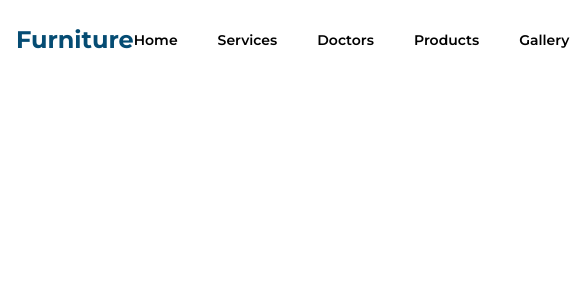
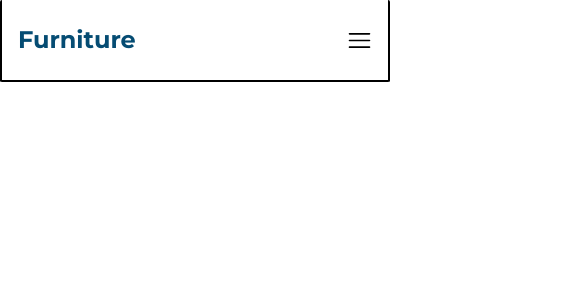
Before and after one commit to aziv7/furniture_landing, a React (Vite) app: page / in a window 390 px wide. Shown: the top 300 px of the page, 585 px wide, since content can reach past the window. Built offline with nearby package versions, Linux system fonts and the light colour scheme.

Commit message:
responsive header section logic

```diff
--- a/package.json
+++ b/package.json
@@ -11,7 +11,8 @@
   },
   "dependencies": {
     "react": "^18.2.0",
-    "react-dom": "^18.2.0"
+    "react-dom": "^18.2.0",
+    "react-icons": "^4.10.1"
   },
   "devDependencies": {
     "@types/react": "^18.2.15",
--- a/src/sections/Header.jsx
+++ b/src/sections/Header.jsx
@@ -1,9 +1,12 @@
-import React from 'react';
+import React, { useState } from 'react';
 import { links } from '../data';
-
+import { RxHamburgerMenu } from 'react-icons/rx';
+import { IoClose } from 'react-icons/io5';
 const Header = () => {
+  const [open, setOpen] = useState(false);
   return (
-    <header className='flex items-center justify-between px-4 py-6'>
+    <header className='flex  items-center justify-center flex-col border-x-2 rounded-sm   border-b-2  border-black '>
+      <div className='w-full flex  items-center justify-between px-4 py-6'>
         <nav>
           <a
             className='no-underline text-primary-blue font-bold text-2xl'
@@ -12,8 +15,8 @@ const Header = () => {
             Furniture
           </a>
         </nav>
-      <nav>
-        <ul className='flex justify-around items-center gap-10 '>
+        <nav className='hidden sm:inline-block'>
+          <ul className='flex sm:flex-row flex-col justify-around items-center gap-10 '>
             {links.map((link) => (
               <a
                 className='no-underline font-semibold text-sm'
@@ -26,6 +29,41 @@ const Header = () => {
             <li></li>
           </ul>
         </nav>
+        <button
+          onClick={() => setOpen((prev) => !prev)}
+          className='sm:hidden inline-block'
+        >
+          <RxHamburgerMenu
+            className={`transition-all duration-200 ease-in-out  ${
+              open === true ? 'opacity-0 hidden' : 'opacity-100  '
+            } `}
+            size={25}
+          />
+          <IoClose
+            className={`transition-all duration-200 ease-in-out hover:scale-125 text-red-400  ${
+              open === false ? 'opacity-0 hidden' : 'opacity-100 '
+            } `}
+            size={25}
+          />
+        </button>
+      </div>
+
+      <div className={`${open == true ? 'inline-block ' : 'hidden'}`}>
+        <nav className='sm:hidden inline-block '>
+          <ul className='flex  flex-col justify-around items-center gap-10 '>
+            {links.map((link) => (
+              <a
+                className='no-underline font-semibold text-sm'
+                href={link.path}
+                key={link.label}
+              >
+                {link.label}
+              </a>
+            ))}
+            <li></li>
+          </ul>
+        </nav>
+      </div>
     </header>
   );
 };
--- /dev/null
+++ b/src/sections/Hero.jsx
@@ -0,0 +1,7 @@
+import React from 'react';
+
+const Hero = () => {
+  return <div>Hero</div>;
+};
+
+export default Hero;
```
Also changed, not shown: 2 other files (tests, documents, lock files or other folders). Lines whose indentation alone changed are shown as unchanged.
